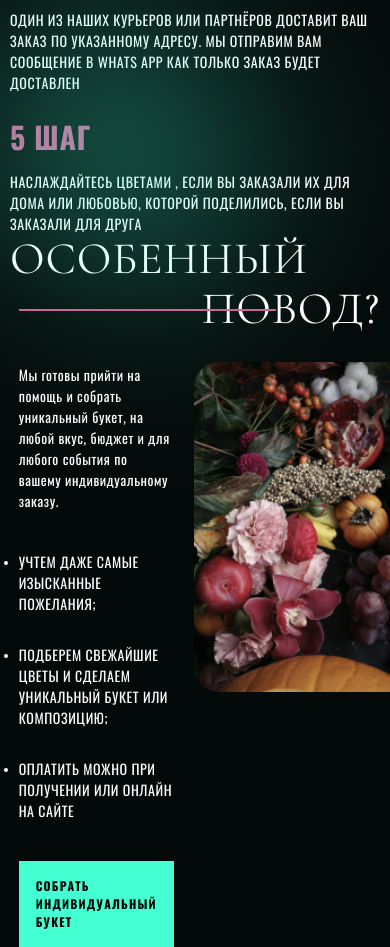
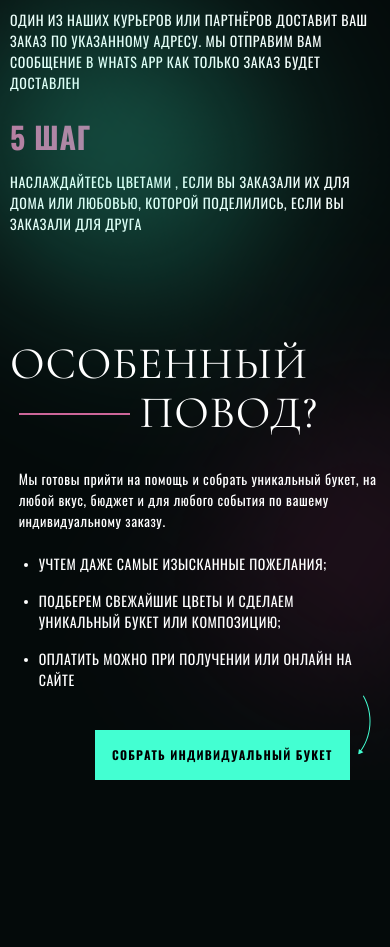
Before and after one commit to TiroZit/LoverFlower, a website: page src/home.pug in a window 390 px wide. Shown: the part 3442-4389 px from the top of the page. After the commit the page ends 4222 px from the top, so only its background shows below. Drawn offline with nearby package versions, Linux system fonts and the light colour scheme; files that its build step writes are made by us from their sources; files whose address does not match are found by name.

Commit message:
occasion responsive

```diff
--- a/gulp/version.json
+++ b/gulp/version.json
@@ -1,3 +1,3 @@
 {
-    "main": "20220124135814"
+    "main": "20220124171026"
 }
--- a/src/_html/occasion.pug
+++ b/src/_html/occasion.pug
@@ -22,4 +22,4 @@ section.occasion
         .occasion__item
           img._lazy(data-src='@img/occasion/3.jpg', alt='Открытка',)
         .occasion__item
-          img._lazy(data-src='@img/occasion/4.jpg', alt='Новогодние игрушки',)
+          img._lazy(data-src='@img/occasion/4.jpg', alt='Фрукты',)
--- a/src/_scss/occasion.scss
+++ b/src/_scss/occasion.scss
@@ -1,4 +1,19 @@
 .occasion {
+  position: relative;
+  @include adaptiveValue("margin-top", 150, 100);
+  &::after{
+    content:'';
+    display: block;
+    position: absolute;
+    width: percent(354, 1920);
+    height: percent(364, 800);
+    bottom: 30%;
+    right: 0;
+    z-index: -1;
+    background: #7D2253;
+    filter: blur(100px);
+    transform: rotate(32.83deg);
+  }
   // .occasion__container
   &__container {
   }
@@ -6,7 +21,7 @@
   &__title {
     display: flex;
     flex-direction: column;
-    max-width: rem(773);
+    @include adaptiveValue("max-width", 773, 264);
     span{
       position: relative;
       text-align: right;
@@ -16,7 +31,7 @@
         @include adaptiveValue("left", 100, 0);
         top: 50%;
         display: block;
-        width: rem(255);
+        @include adaptiveValue("width", 255, 96);
         border: 1px solid $colorMagenta;
       }
     }
@@ -27,15 +42,23 @@
     margin-top: rem(30);
     gap: rem(20);
     @include adaptiveValue("margin-left", 100, 0);
+    @include media-breakpoint-down(pc){
+      justify-content: space-around;
+    }
   }
   // .occasion__info
   &__info {
+    line-height: math.div(21, 14);
+    @include media-breakpoint-up(mobile){
       flex: 0 1 rem(275);
-    line-height: math.div(21, 14);
+    }
   }
   // .occasion__text
   &__text {
     max-width: rem(255);
+    @include media-breakpoint-down(mobile){
+      max-width: rem(455);
+    }
     @include media-breakpoint-up(tablet){
       text-transform: uppercase;
     }
@@ -43,13 +66,16 @@
   // .occasion__list
   &__list {
     text-transform: uppercase;
-    margin-top: rem(40);
+    @include adaptiveValue("margin-top", 40, 20);
+    @include media-breakpoint-down(mobile){
+      padding-left: rem(20);
+    }
   }
   // .occasion__list-item
   &__list-item {
     position: relative;
     &:not(:last-child){
-      margin-bottom: em(30,14);
+      @include adaptiveValue("margin-bottom", 30, 15);
     }
     &::before{
       content:'';
@@ -71,22 +97,47 @@
     margin-top: rem(40);
     max-width: rem(255);
     padding: 16px 17px;
+    @include media-breakpoint-down(mobileSmall){
+      margin-left: auto;
+      margin-right: rem(30);
+    }
     span{
       position: absolute;
       top: rem(-35);
+      @include media-breakpoint-up(mobileSmall){
         left: rem(-35);
+      }
+      @include media-breakpoint-down(mobileSmall){
+        right: rem(-25);
+        transform: matrix(0, 1, 1, 0, 0, 0) rotate(-95deg);
+      }
     }
   }
   // .occasion__items
   &__items {
     display: grid;
     grid-template-columns: rem(255) rem(160) rem(255);
+    gap: rem(30);
+    @include media-breakpoint-up(pc){
       grid-template-rows: rem(223) 1fr;
-    gap: rem(30);
       transform: translateY(rem(-255));
+    }
+    @include media-breakpoint-down(pc){
+      gap: rem(20);
+      grid-template-columns: rem(255) rem(255);
+    }
+    @include media-breakpoint-down(tablet){
+      gap: rem(10);
+      grid-template-columns: rem(255);
+    }
+    @include media-breakpoint-down(mobile){
+      display: none;
+    }
+
   }
   // .occasion__item
   &__item {
+    @include media-breakpoint-up(pc){
       &:nth-child(1){
         grid-column: 3 / 3;
         grid-row: 1 / 1;
@@ -103,10 +154,25 @@
         grid-column: 1;
         grid-row: 2;
       }
+    }
+    @include media-breakpoint-down(pc){
+      &:nth-child(3){
+        justify-self: end;
+        transform: translateY(rem(-75));
+      }
+    }
+    @include media-breakpoint-down(tablet){
+      &:nth-child(3),
+      &:nth-child(4){
+        display: none;
+      }
+    }
     img{
       border-radius: rem(25);
+      @include media-breakpoint-up(pc){
         width: 100%;
         height: 100%;
       }
     }
   }
+}
```
Also changed, not shown: docs/css/style.css, docs/css/style.min.css, docs/home.html. Lines whose indentation alone changed are shown as unchanged.
